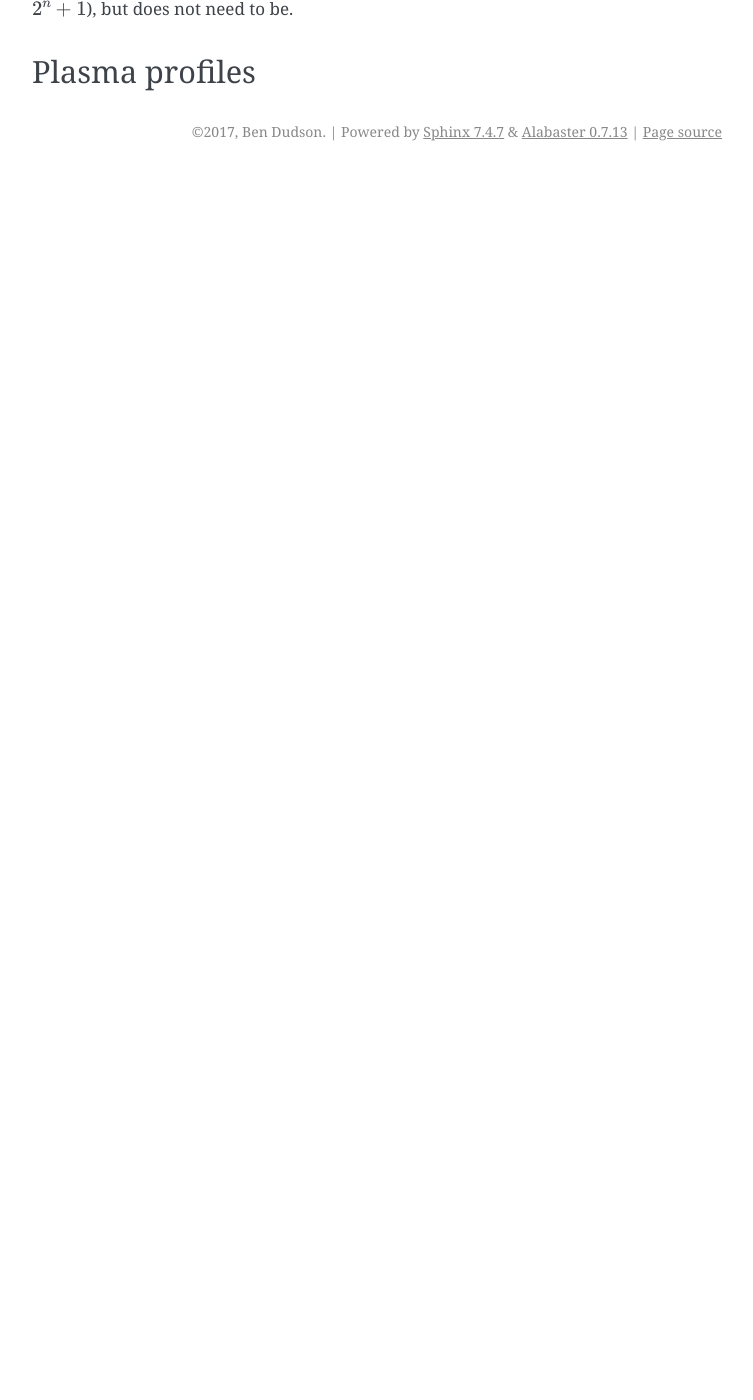
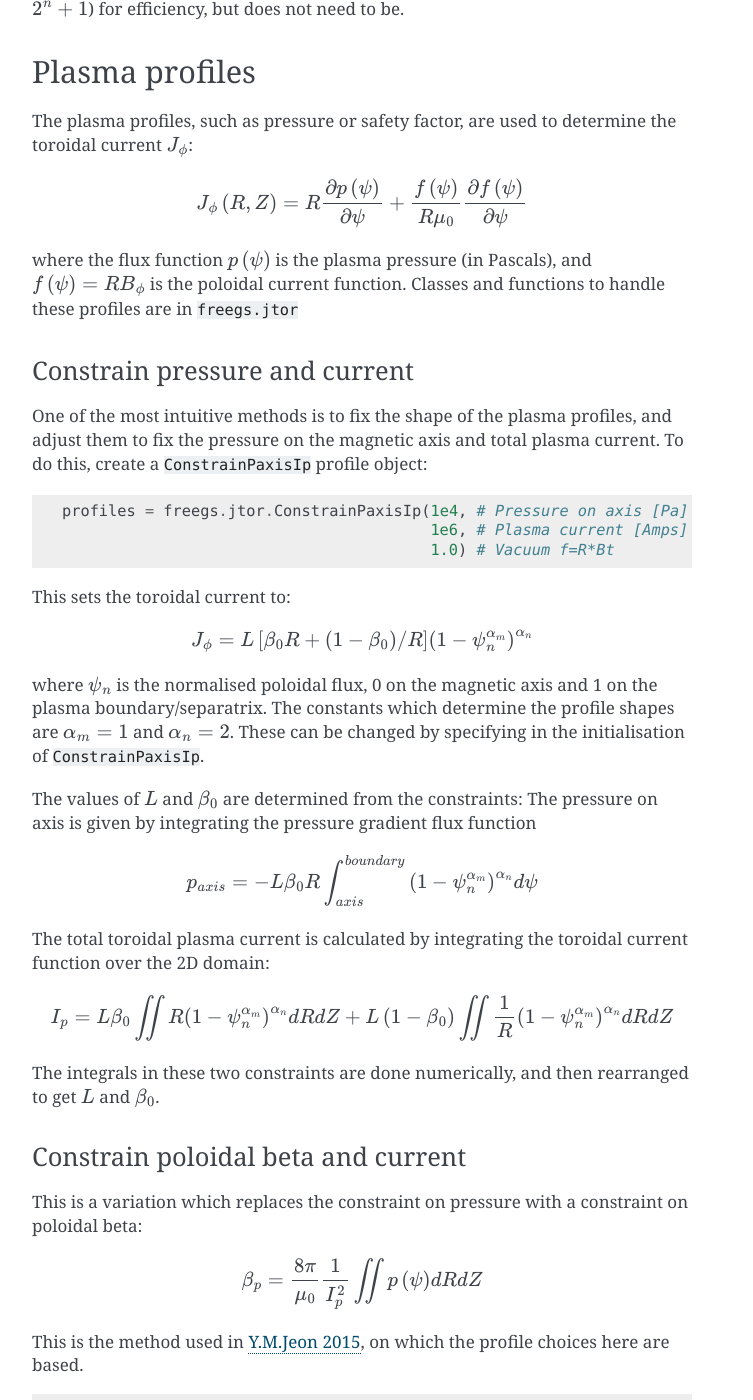
Before and after one commit to freegs-plasma/freegs, a Sphinx documentation site: the page built from docs/creating_equilibria.rst, in a window 1280 px wide and 1400 px high, scrolled down 3295 px. Shown: the whole window, without its empty margins (388-1141 px from the left). Built offline with Sphinx 7.4.7, drawn with Linux system fonts in a browser that asks for light colours; formulas are drawn with MathJax 3; before the commit the page ends 3466 px from its top, so only the background shows below that; some of the changed text lies outside the part shown.

Commit message:
Documenting creating equilibria
Sections on profiles, feedback and solving

```diff
--- a/docs/creating_equilibria.rst
+++ b/docs/creating_equilibria.rst
@@ -109,7 +109,7 @@
    solenoid = Solenoid(0.15, -1.4, 1.4, 100)
 
 which defines the radius of the solenoid in meters (0.15m here), the lower and upper limits in Z (vertical position,
-here :math:`\pm 1.4` m), and the number of poloidal coils to be used. These poloidal coils will be equally spaced between
+here :math:`\pm` 1.4 m), and the number of poloidal coils to be used. These poloidal coils will be equally spaced between
 the lower and upper Z limits.
 
 As with ``Coil`` and ``Circuit``, solenoids can be removed from feedback control
@@ -147,7 +147,7 @@
 -----------------------------
 
 Having created a tokamak, an ``Equilibrium`` object can be created. This represents the
-plasma solution.
+plasma solution, and contains the tokamak with the coil currents.
 
 ::
 
@@ -158,9 +158,124 @@
 
 In addition to the tokamak ``Machine`` object, this must be given the range of major radius
 R and height Z (in meters), along with the radial (x) and vertical (y) resolution.
-This resolution must be greater than 3, and is typically a power of 2 + 1 (:math:`2^n+1`), but
+This resolution must be greater than 3, and is typically a power of 2 + 1 (:math:`2^n+1`) for efficiency, but
 does not need to be.
 
 
 Plasma profiles
 ---------------
+
+The plasma profiles, such as pressure or safety factor, are used to determine the toroidal current :math:`J_\phi`:
+
+.. math::
+
+   J_\phi\left(R,Z\right) = R\frac{\partial p\left(\psi\right)}{\partial \psi} + \frac{f\left(\psi\right)}{R\mu_0}\frac{\partial f\left(\psi\right)}{\partial \psi}
+
+where the flux function :math:`p\left(\psi\right)` is the plasma pressure (in Pascals), and :math:`f\left(\psi\right) = RB_\phi` is the poloidal current function.
+Classes and functions to handle these profiles are in ``freegs.jtor``
+
+
+Constrain pressure and current
+~~~~~~~~~~~~~~~~~~~~~~~~~~~~~~
+
+One of the most intuitive methods is to fix the shape
+of the plasma profiles, and adjust them to fix the
+pressure on the magnetic axis and total plasma current.
+To do this, create a ``ConstrainPaxisIp`` profile object:
+
+::
+
+   profiles = freegs.jtor.ConstrainPaxisIp(1e4, # Pressure on axis [Pa]
+                                           1e6, # Plasma current [Amps]
+                                           1.0) # Vacuum f=R*Bt
+
+
+This sets the toroidal current to:
+
+.. math::
+
+   J_\phi = L \left[\beta_0 R + \left(1-\beta_0\right)/R\right] \left(1-\psi_n^{\alpha_m}\right)^{\alpha_n}
+
+where :math:`\psi_n` is the normalised poloidal flux, 0 on the magnetic axis and 1 on the plasma boundary/separatrix.
+The constants which determine the profile shapes are :math:`\alpha_m = 1` and  :math:`\alpha_n = 2`. These can be changed by specifying in the initialisation of ``ConstrainPaxisIp``.
+
+The values of :math:`L` and :math:`\beta_0` are determined from the constraints: The pressure on axis is given by integrating the pressure gradient flux function
+
+.. math::
+
+   p_{axis} = - L \beta_0 R \int_{axis}^{boundary}\left(1-\psi_n^{\alpha_m}\right)^{\alpha_n} d\psi
+
+The total toroidal plasma current is calculated by integrating the toroidal current function over the 2D domain:
+
+.. math::
+
+   I_p = L\beta_0 \iint R \left(1-\psi_n^{\alpha_m}\right)^{\alpha_n} dR dZ + L\left(1-\beta_0\right)\iint \frac{1}{R} \left(1-\psi_n^{\alpha_m}\right)^{\alpha_n} dR dZ
+
+
+The integrals in these two constraints are done numerically,
+and then rearranged to get :math:`L` and :math:`\beta_0`.
+
+Constrain poloidal beta and current
+~~~~~~~~~~~~~~~~~~~~~~~~~~~~~~~~~~~
+
+This is a variation which replaces the constraint on pressure with a constraint on poloidal beta:
+
+.. math::
+
+   \beta_p = \frac{8\pi}{\mu_0} \frac{1}{I_p^2}\iint p\left(\psi\right) dRdZ
+
+This is the method used in `Y.M.Jeon 2015 <https://arxiv.org/abs/1503.03135>`_, on which the profile choices here are based.
+
+::
+
+   profiles = freegs.jtor.ConstrainBetapIp(0.5, # Poloidal beta
+                                           1e6, # Plasma current [Amps]
+                                           1.0) # Vacuum f=R*Bt
+
+By integrating over the plasma domain and combining the constraints on poloidal beta and plasma current, the values of :math:`L` and :math:`\beta_0` are found.
+
+Feedback and shape control
+--------------------------
+
+To determine the currents in the coils, the shape and position of the plasma needs to be constrained. In addition, diverted tokamak plasmas are inherently vertically unstable, and need vertical position feedback to maintain a stationary equilibrium.
+If vertical position is not constrained, then free boundary equilibrium solvers can also become vertically unstable. A typical symptom is that each nonlinear iteration of the solver results in a slightly shifted or smaller plasma, until the plasma hits the boundary, disappears, or forms unphysical shapes causing the solver to fail.
+
+Currently the following kinds of constraints are implemented:
+
+* X-point constraints adjust the coil currents so that X-points (nulls in the poloidal field) are formed at the locations requested.
+
+* Isoflux constraints adjust the coil currents so that the two locations specified have the same poloidal flux. This usually means they are on the same flux surface, but not necessarily.
+
+* Psi value constraints, which adjust the coil currents so that given locations have the specified flux.
+
+As an example, the following code creates a feedback control with two X-point constraints and one isoflux constraint:
+
+::
+
+   xpoints = [(1.1, -0.6),   # (R,Z) locations of X-points
+              (1.1, 0.8)]
+
+   isoflux = [(1.1,-0.6, 1.1,0.6)] # (R1,Z1, R2,Z2) pairs
+
+   constrain = freegs.control.constrain(xpoints=xpoints, isoflux=isoflux)
+
+The control system determines the currents in the coils which are under feedback control, using the given constraints.
+There may be more unknown coil currents than constraints, or more constraints than coil currents. There may therefore be either no solution or many solutions to the constraint problem.
+Here Tikhonov regularisation is used to produce a unique solution and penalise large coil currents.
+
+Solving
+-------
+
+To solve the Grad-Shafranov equation to find the free boundary solution, call ``freegs.solve``:
+
+::
+
+   freegs.solve(eq,          # The equilibrium to adjust
+                profiles,    # The toroidal current profile
+                constrain)   # Feedback control
+
+
+This call modifies the input equilibrium (eq), finding a solution
+based on the given plasma profiles and shape control.
+
+The Grad-Shafranov equation is nonlinear, and is solved using Picard iteration.
```
